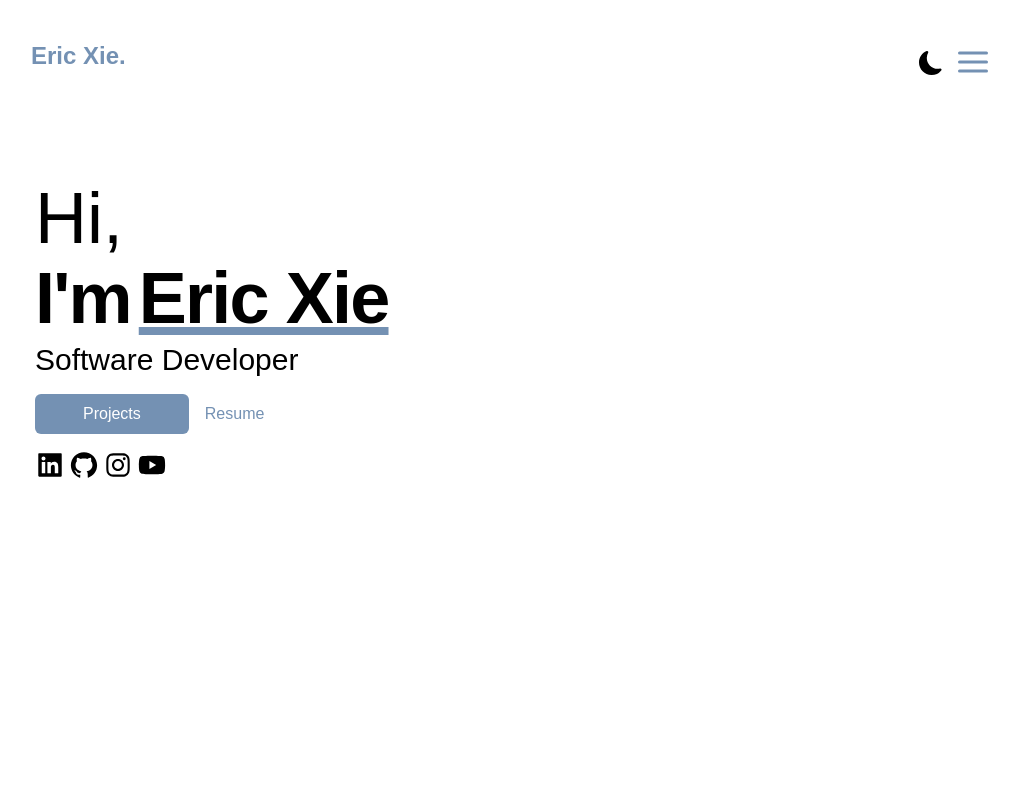
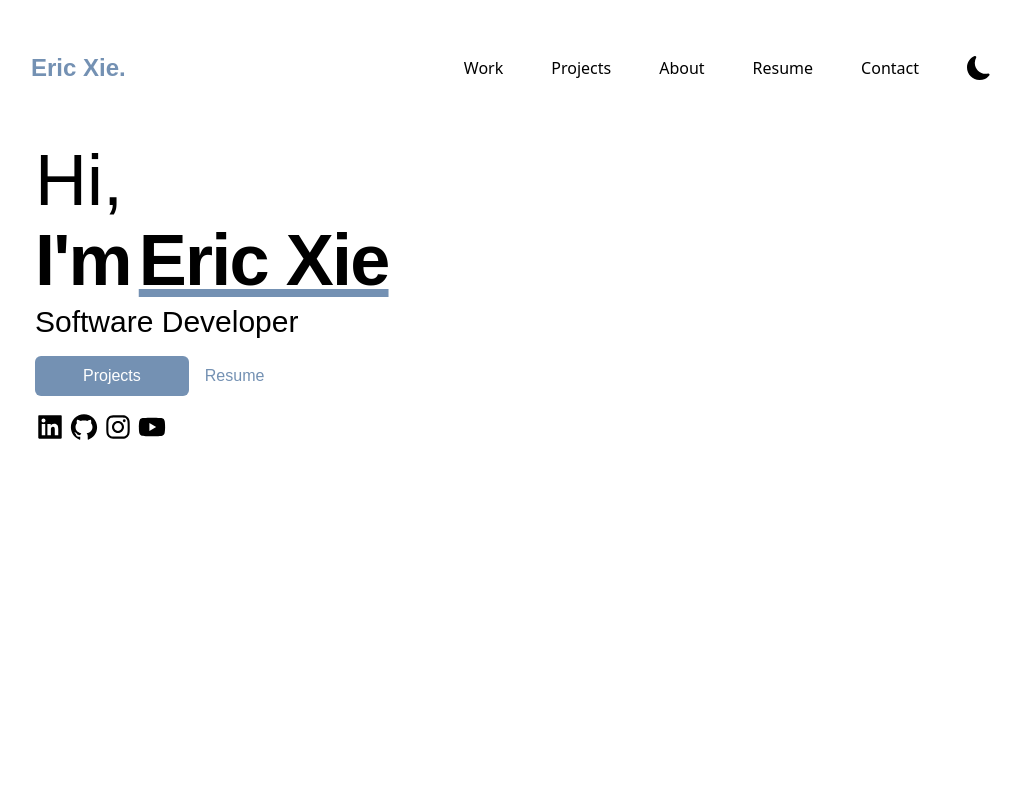
Before and after one commit to ericcxie/personal-website, a Next.js app: page / in a window 1280 px wide. Shown: the top 800 px of the page, without its empty margins (129-1150 px from the left). Built offline with nearby package versions, Linux system fonts and the light colour scheme.

Commit message:
Update index.js

```diff
--- a/pages/index.js
+++ b/pages/index.js
@@ -1,5 +1,6 @@
 import Head from 'next/head';
 import { BsMoonFill } from 'react-icons/bs';
+import { BsSunFill } from 'react-icons/bs';
 import { AiFillLinkedin, AiFillGithub, AiOutlineInstagram, AiFillYoutube } from 'react-icons/ai';
 import Image from 'next/image';
 import arrow from '../public/components/Arrow 2.svg';
@@ -11,6 +12,7 @@ import dots from '../public/components/dots.svg';
 
 
 export default function Home() {
+  const [toggle, setToggle] = useState(false);
   const [darkMode, setDarkMode] = useState(false);
   return (
     <div className={darkMode ? "dark" : ""}>
@@ -22,19 +24,26 @@ export default function Home() {
 
       <main className='bg-white px-10 md:px-20 lg:px-40 dark:bg-[#121212]'>
         <section className="min-h-screen">
-          <nav className="py-10 mb-12 flex justify-between">
-            <h1 className='text-2xl font-poppins font-bold text-blue'>Eric Xie.</h1>
-            <ul className='flex items-center'>
-              <li>
-                <BsMoonFill onClick={() => setDarkMode(!darkMode)} className='cursor-pointer text-2xl dark:text-white'/>
-              </li>
-              <li className='pl-3 pt-1'>
-                <button>
-                  <FiMenu className='text-4xl text-blue'/>
-                </button>
-              </li>
-            </ul>
-          </nav>
+          <header>
+            <nav className="container flex item-start py-4 sm:py-12">
+              <h1 className='py-1 text-2xl font-poppins font-bold text-blue'>Eric Xie.</h1>
+              <ul className='hidden sm:flex flex-1 justify-end items-center gap-12 dark:text-white'>
+                <li className='cursor-pointer'>Work</li>
+                <li className='cursor-pointer'>Projects</li>
+                <li className='cursor-pointer'>About</li>
+                <li className='cursor-pointer'>Resume</li>
+                <li className='cursor-pointer'>Contact</li>
+                <li><BsMoonFill onClick={() => setDarkMode(!darkMode)} className='cursor-pointer text-2xl dark:text-white'/></li>
+              </ul>
+              <ul className='flex sm:hidden flex-1 justify-end gap-4'>
+                <li><BsMoonFill onClick={() => setDarkMode(!darkMode)} className='cursor-pointer text-2xl mt-1 dark:text-white'/></li>
+                <li className='text-3xl text-blue'>
+                  <FiMenu/>
+                </li>
+              </ul>
+            </nav>
+          </header>
+
           <div className='pl-1 dark:text-white'> {/* Home page */}
             <h2 className='py-2 font-poppins font-thin text-6xl md:text-7xl'>Hi,</h2>
             <div className='flex gap-2 justify-start text-5xl md:text-7xl'>
```
